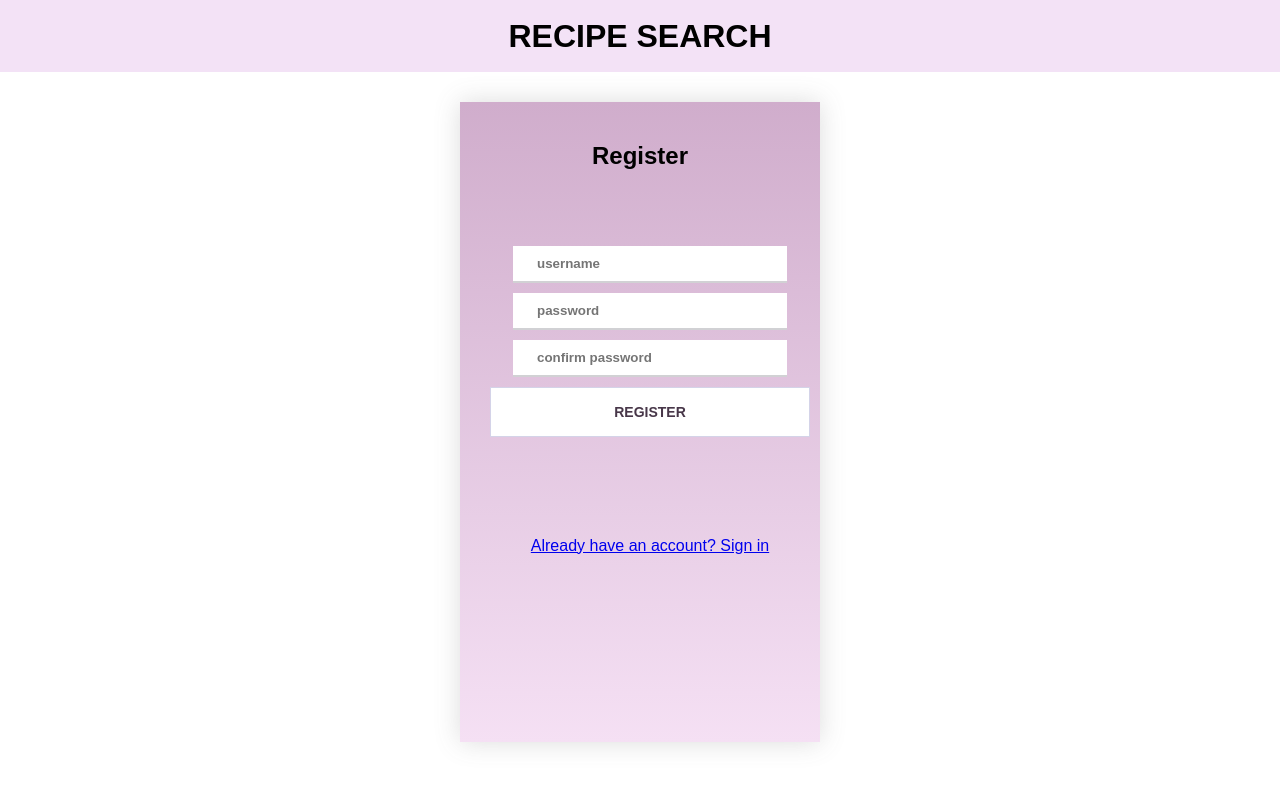
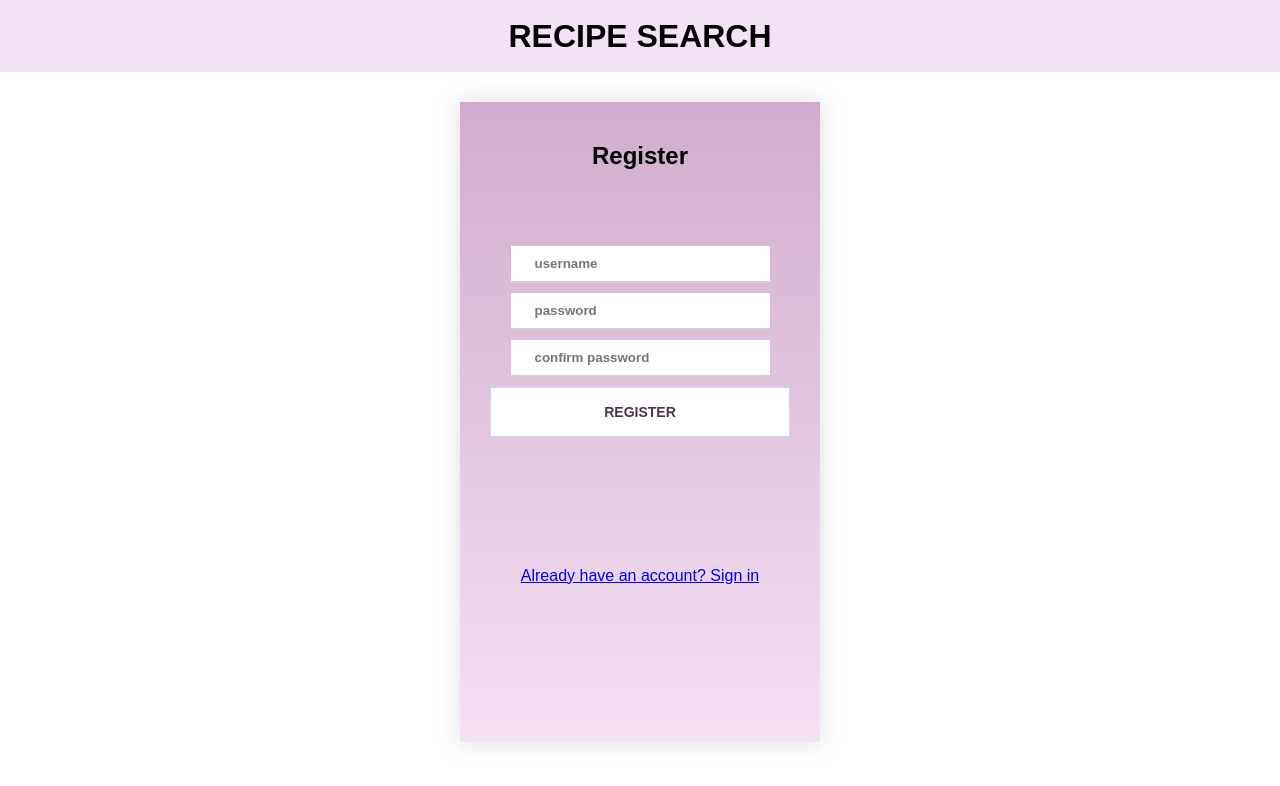
Before and after one commit to tibo8841/recipe-search-frontend, a React (Create React App) app in the folder recipe-search-react-app/: page /register in a window 1280 px wide. Shown: the top 786 px of the page. Built offline with nearby package versions, Linux system fonts and the light colour scheme; the HTML template or start-up script is replaced by a standard one.

Commit message:
fixed register and login styling

```diff
--- a/recipe-search-react-app/src/App.css
+++ b/recipe-search-react-app/src/App.css
@@ -82,6 +82,7 @@
   height: 600px;
   width: 360px;
   box-shadow: 0px 0px 24px #6363633a;
+  text-align: center;
 }
 
 .login-content {
@@ -91,7 +92,6 @@
 }
 
 .login {
-  width: 320px;
   padding: 30px;
   padding-top: 56px;
 }
--- a/recipe-search-react-app/src/Components/Login.js
+++ b/recipe-search-react-app/src/Components/Login.js
@@ -50,10 +50,10 @@ export default function Login() {
             <div className="button-container">
               <input type="submit" className="input-button" value={"login"} />
             </div>
-            <div className="link-text">
-              <a href="/register">Don't have an account? Sign up</a>
-            </div>
           </form>
+          <div className="link-text">
+            <a href="/register">Don't have an account? Sign up</a>
+          </div>
         </div>
       </div>
     </div>
--- a/recipe-search-react-app/src/Components/Register.js
+++ b/recipe-search-react-app/src/Components/Register.js
@@ -67,10 +67,10 @@ export default function Register() {
                 value={"register"}
               />
             </div>
-            <div className="link-text">
-              <a href="/login">Already have an account? Sign in</a>
-            </div>
           </form>
+          <div className="link-text">
+            <a href="/login">Already have an account? Sign in</a>
+          </div>
         </div>
       </div>
     </div>
```
